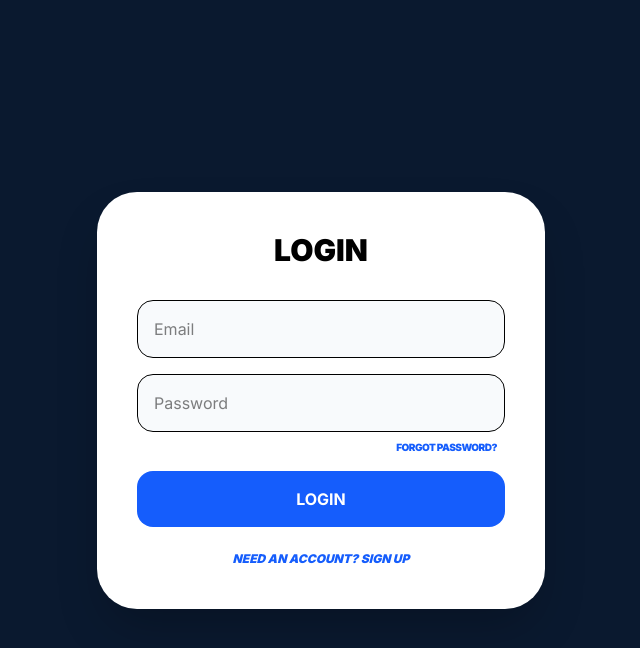
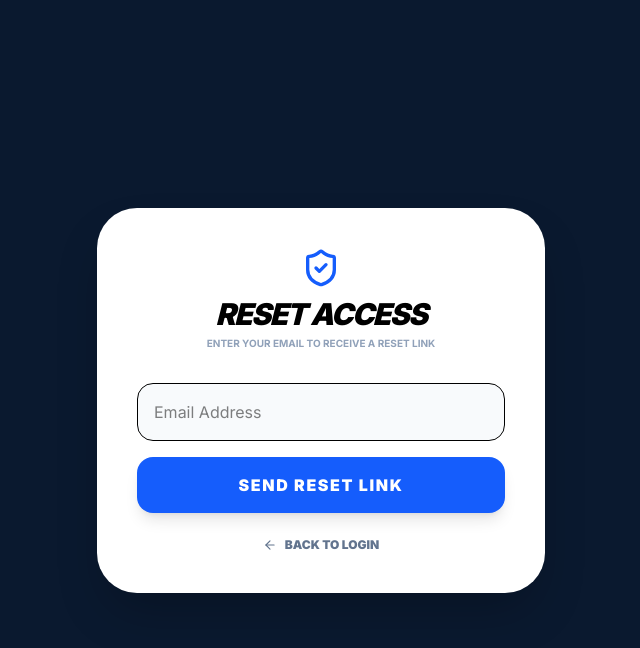
Before and after one commit to Immortallex/travel-agency-portal, a Next.js app: page /auth in a window 1280 px wide. Both pictures are taken after a click on the button "FORGOT PASSWORD?". Shown: the top 648 px of the page, without its empty margins (319-959 px from the left). Built offline with nearby package versions, Linux system fonts and the light colour scheme.

Commit message:
Forgot password authentication

```diff
--- a/src/app/auth/page.tsx
+++ b/src/app/auth/page.tsx
@@ -1,65 +1,130 @@
 "use client";
 import React, { useState } from 'react';
 import { useRouter } from 'next/navigation';
-import { Loader2, AlertCircle } from 'lucide-react';
+import { Loader2, AlertCircle, ArrowLeft, Mail, ShieldCheck } from 'lucide-react';
 
 export default function AuthPage() {
-  const [isLogin, setIsLogin] = useState(true);
+  const [authMode, setAuthMode] = useState<'login' | 'signup' | 'forgot'>('login');
   const [loading, setLoading] = useState(false);
   const [error, setError] = useState('');
+  const [successMsg, setSuccessMsg] = useState('');
   const router = useRouter();
 
   const handleSubmit = async (e: React.FormEvent<HTMLFormElement>) => {
     e.preventDefault();
     setLoading(true);
     setError('');
+    setSuccessMsg('');
 
     const formData = new FormData(e.currentTarget);
+    const payload = Object.fromEntries(formData);
+
     try {
-      const endpoint = isLogin ? '/api/auth/login' : '/api/auth/signup';
+      // Determine endpoint based on mode
+      let endpoint = '/api/auth/login';
+      if (authMode === 'signup') endpoint = '/api/auth/signup';
+      if (authMode === 'forgot') endpoint = '/api/auth/forgot-password';
+
       const res = await fetch(endpoint, {
         method: 'POST',
         headers: { 'Content-Type': 'application/json' },
-        body: JSON.stringify(Object.fromEntries(formData)),
+        body: JSON.stringify(payload),
       });
 
       const data = await res.json();
+
       if (res.ok) {
+        if (authMode === 'forgot') {
+          setSuccessMsg(data.message || 'Reset link sent to your email.');
+        } else {
           localStorage.setItem('flypath_user', JSON.stringify(data.user));
           router.push('/profile');
+        }
       } else {
-        setError(data.error || 'Auth failed.');
+        // Specifically catch login failures to show your requested message
+        if (authMode === 'login' && res.status === 401) {
+          setError('Incorrect User Credentials');
+        } else {
+          setError(data.error || 'Authentication failed.');
         }
-    } catch (err) { setError('Server connection failed.'); }
-    finally { setLoading(false); }
+      }
+    } catch (err) {
+      setError('Server connection failed.');
+    } finally {
+      setLoading(false);
+    }
   };
 
   return (
     <div className="min-h-screen bg-[#0A192F] flex items-center justify-center px-4">
       <div className="max-w-md w-full bg-white rounded-[2.5rem] p-10 shadow-2xl">
-        <h2 className="text-3xl font-black text-center uppercase mb-8">{isLogin ? 'Login' : 'Sign Up'}</h2>
+
+        {/* Header Section */}
+        <div className="text-center mb-8">
+          {authMode === 'forgot' && <ShieldCheck className="mx-auto text-blue-600 mb-2" size={40} />}
+          <h2 className="text-3xl font-black uppercase italic tracking-tighter">
+            {authMode === 'login' && 'Login'}
+            {authMode === 'signup' && 'Sign Up'}
+            {authMode === 'forgot' && 'Reset Access'}
+          </h2>
+          {authMode === 'forgot' && <p className="text-[10px] text-slate-400 font-bold uppercase mt-1">Enter your email to receive a reset link</p>}
+        </div>
 
         <form onSubmit={handleSubmit} className="space-y-4">
-          {!isLogin && <input name="name" placeholder="Full Name" className="w-full p-4 border rounded-2xl bg-slate-50" required />}
-          <input name="email" type="email" placeholder="Email" className="w-full p-4 border rounded-2xl bg-slate-50" required />
+          {authMode === 'signup' && (
+            <input name="fullName" placeholder="Full Name" className="w-full p-4 border rounded-2xl bg-slate-50 focus:outline-blue-600" required />
+          )}
+
+          <input name="email" type="email" placeholder="Email Address" className="w-full p-4 border rounded-2xl bg-slate-50 focus:outline-blue-600" required />
+
+          {authMode !== 'forgot' && (
             <div className="space-y-2">
-            <input name="password" type="password" placeholder="Password" className="w-full p-4 border rounded-2xl bg-slate-50" required />
-            {isLogin && (
+              <input name="password" type="password" placeholder="Password" className="w-full p-4 border rounded-2xl bg-slate-50 focus:outline-blue-600" required />
+              {authMode === 'login' && (
                 <div className="flex justify-end px-2">
-                <button type="button" className="text-[10px] text-blue-600 font-black uppercase tracking-tighter hover:underline">
+                  <button
+                    onClick={() => setAuthMode('forgot')}
+                    type="button"
+                    className="text-[10px] text-blue-600 font-black uppercase tracking-tighter hover:underline"
+                  >
                     Forgot Password?
                   </button>
                 </div>
               )}
             </div>
-          <button type="submit" disabled={loading} className="w-full bg-blue-600 text-white py-4 rounded-2xl font-bold uppercase transition flex justify-center items-center gap-2">
-            {loading ? <Loader2 className="animate-spin" /> : (isLogin ? 'Login' : 'Create Account')}
+          )}
+
+          {/* Feedback Messages */}
+          {error && (
+            <div className="bg-red-50 text-red-600 p-3 rounded-xl text-xs font-bold flex items-center gap-2">
+              <AlertCircle size={14} /> {error}
+            </div>
+          )}
+          {successMsg && (
+            <div className="bg-green-50 text-green-600 p-3 rounded-xl text-xs font-bold flex items-center gap-2">
+              <Mail size={14} /> {successMsg}
+            </div>
+          )}
+
+          <button type="submit" disabled={loading} className="w-full bg-blue-600 text-white py-4 rounded-2xl font-black uppercase tracking-widest shadow-lg hover:bg-blue-700 transition flex justify-center items-center gap-2">
+            {loading ? <Loader2 className="animate-spin" /> : (
+              authMode === 'login' ? 'Login' : authMode === 'signup' ? 'Create Account' : 'Send Reset Link'
+            )}
           </button>
         </form>
 
-        <button onClick={() => setIsLogin(!isLogin)} className="w-full mt-6 text-xs text-blue-600 font-black uppercase italic">
-          {isLogin ? "Need an account? Sign Up" : "Back to Login"}
+        {/* Footer Navigation */}
+        <div className="mt-6 text-center">
+          {authMode === 'forgot' ? (
+            <button onClick={() => setAuthMode('login')} className="text-xs text-slate-500 font-black uppercase flex items-center justify-center gap-2 mx-auto hover:text-blue-600 transition">
+              <ArrowLeft size={14} /> Back to Login
             </button>
+          ) : (
+            <button onClick={() => setAuthMode(authMode === 'login' ? 'signup' : 'login')} className="text-xs text-blue-600 font-black uppercase hover:underline">
+              {authMode === 'login' ? "Need an account? Sign Up" : "Already have an account? Login"}
+            </button>
+          )}
+        </div>
       </div>
     </div>
   );
```
Lines whose indentation alone changed are shown as unchanged.
